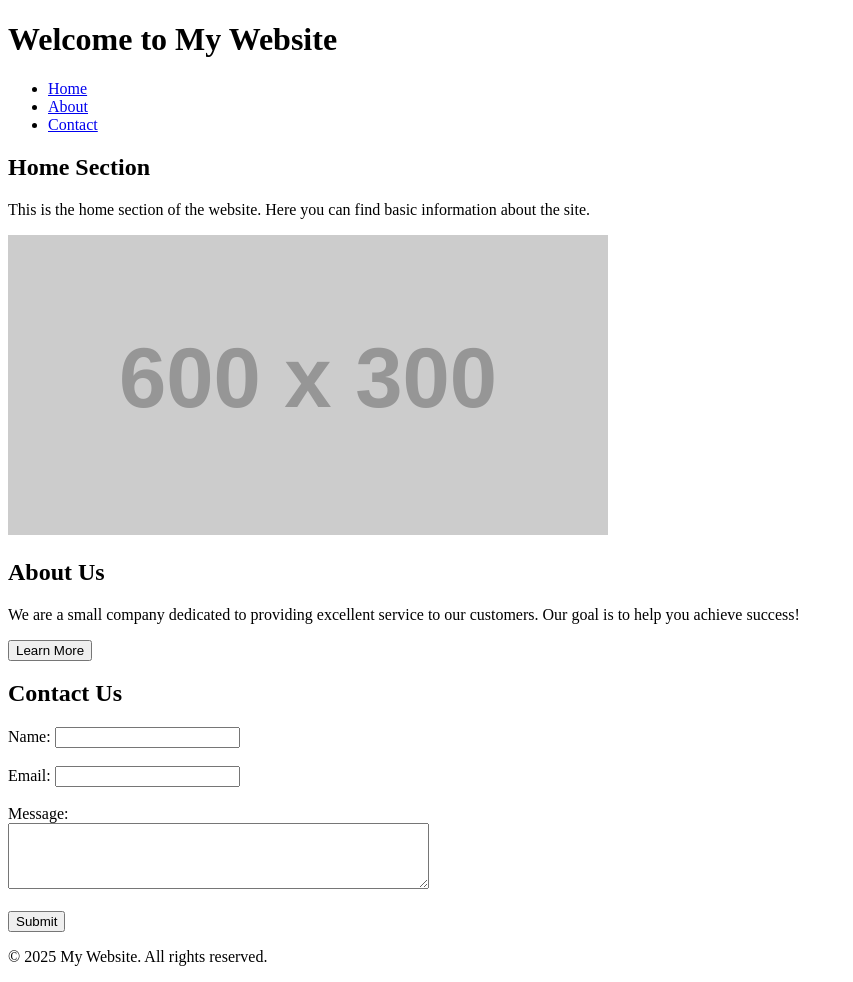
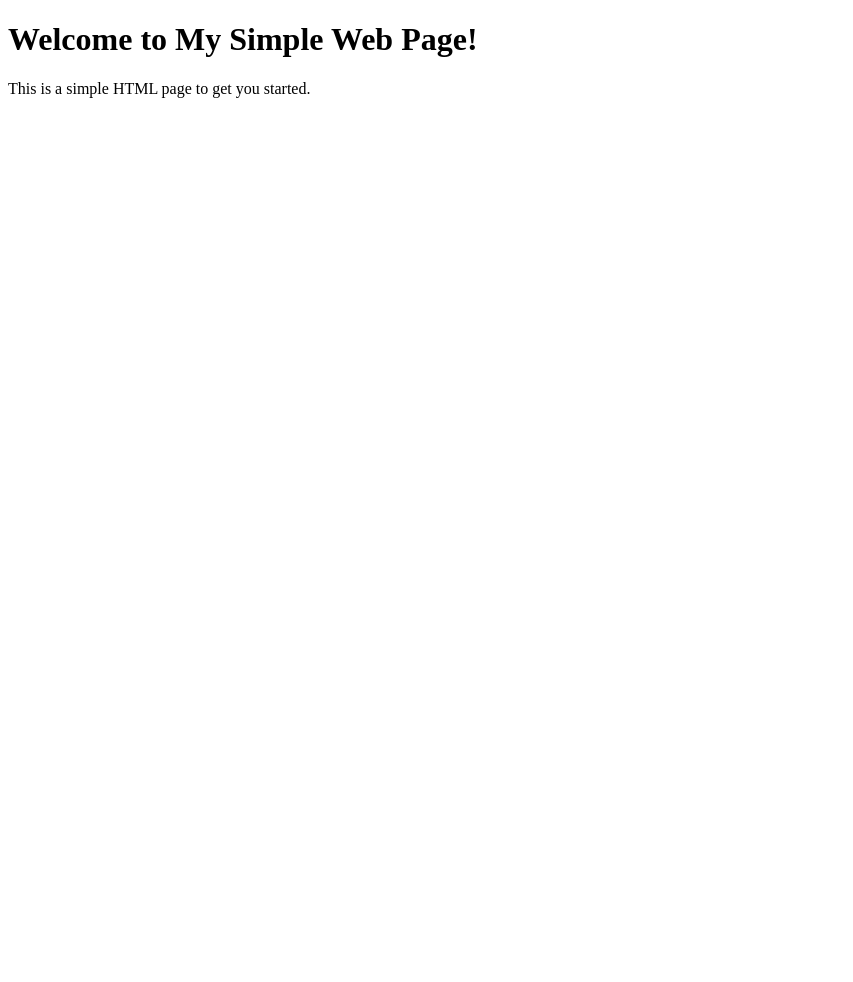
Before and after one commit to vLukie/vLukie.github.io, a plain HTML site: page index.html in a window 1280 px wide. Shown: the whole page, without its empty margins (0-853 px from the left). After the commit the page ends 800 px from the top, so only its background shows below. Drawn offline with Linux system fonts and the light colour scheme; placeholder pictures from the web are drawn by us.

Commit message:
Update index.html

```diff
--- a/index.html
+++ b/index.html
@@ -3,54 +3,12 @@
 <head>
     <meta charset="UTF-8">
     <meta name="viewport" content="width=device-width, initial-scale=1.0">
-    <meta http-equiv="X-UA-Compatible" content="ie=edge">
-    <title>Sample Website</title>
-    <link rel="stylesheet" href="styles.css">
+    <title>Simple Page</title>
 </head>
 <body>
 
-    <header>
-        <h1>Welcome to My Website</h1>
-        <nav>
-            <ul>
-                <li><a href="#home">Home</a></li>
-                <li><a href="#about">About</a></li>
-                <li><a href="#contact">Contact</a></li>
-            </ul>
-        </nav>
-    </header>
-
-    <section id="home">
-        <h2>Home Section</h2>
-        <p>This is the home section of the website. Here you can find basic information about the site.</p>
-        <img src="https://via.placeholder.com/600x300" alt="Sample Image">
-    </section>
-
-    <section id="about">
-        <h2>About Us</h2>
-        <p>We are a small company dedicated to providing excellent service to our customers. Our goal is to help you achieve success!</p>
-        <button onclick="alert('Thank you for your interest!')">Learn More</button>
-    </section>
-
-    <section id="contact">
-        <h2>Contact Us</h2>
-        <form action="submit_form.php" method="POST">
-            <label for="name">Name:</label>
-            <input type="text" id="name" name="name" required><br><br>
-
-            <label for="email">Email:</label>
-            <input type="email" id="email" name="email" required><br><br>
-
-            <label for="message">Message:</label><br>
-            <textarea id="message" name="message" rows="4" cols="50" required></textarea><br><br>
-
-            <button type="submit">Submit</button>
-        </form>
-    </section>
-
-    <footer>
-        <p>&copy; 2025 My Website. All rights reserved.</p>
-    </footer>
+    <h1>Welcome to My Simple Web Page!</h1>
+    <p>This is a simple HTML page to get you started.</p>
 
 </body>
 </html>
```
